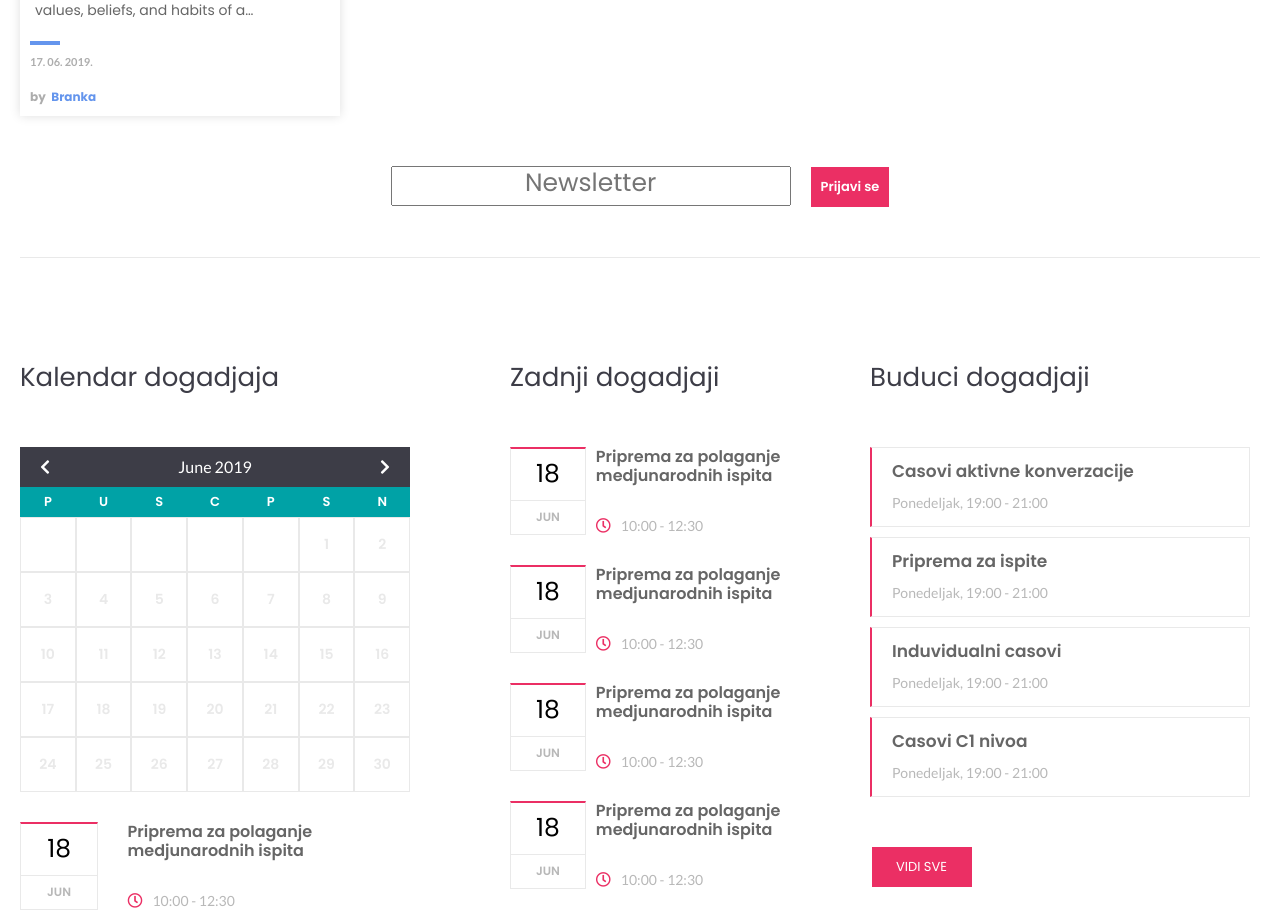
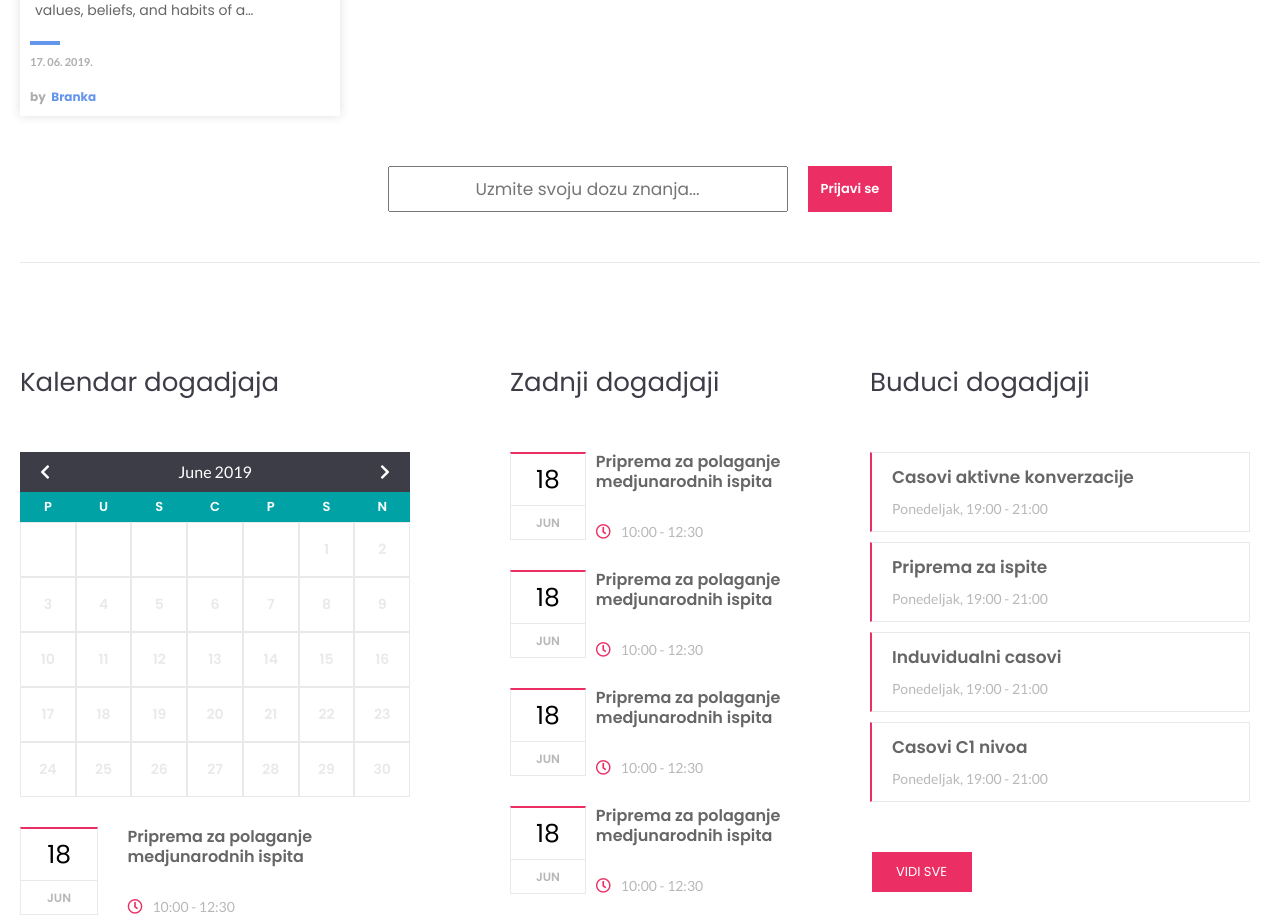
Before and after one commit to Dejan85/Pro-English, a React (Create React App) app in the folder client/: page / in a window 1280 px wide. Shown: the part 3864-4780 px from the top of the page. Built offline with nearby package versions, Linux system fonts and the light colour scheme; a web font is replaced by a local one.

Commit message:
reparing newsletter

```diff
--- a/client/src/components/layout/home/partials/NewsLetter.js
+++ b/client/src/components/layout/home/partials/NewsLetter.js
@@ -4,7 +4,10 @@ const NewsLetter = () => {
   return (
     <div className="newsLetter">
       <form className="newsLetter__form">
-        <input className="newsLetter__input" placeholder="Newsletter" />
+        <input
+          className="newsLetter__input"
+          placeholder="Uzmite svoju dozu znanja..."
+        />
         <button className="newsLetter__btn">Prijavi se</button>
       </form>
     </div>
--- a/client/src/sass/components/layout/home/_homeBlog.scss
+++ b/client/src/sass/components/layout/home/_homeBlog.scss
@@ -12,6 +12,7 @@
   &__newsletter {
     display: flex;
     justify-content: center;
+    align-items: baseline;
     width: 100%;
     // background: red;
     padding-top: 5rem;
--- a/client/src/sass/components/mixins/_newsletter.scss
+++ b/client/src/sass/components/mixins/_newsletter.scss
@@ -1,40 +1,41 @@
 @mixin newsletter {
   .newsLetter {
+    &__form {
+      display: flex;
+    }
     &__input {
-      //   padding: 1.1rem;
+      padding: 0.7rem;
       width: 40rem;
-      height: 4rem;
+      font-family: $font-8;
+      font-size: 1.7rem;
 
       &::-webkit-input-placeholder {
         font-family: $font-8;
-        font-size: 2.5rem;
+        font-size: 1.7rem;
         text-align: center;
       }
 
       &:-ms-input-placeholder {
         font-family: $font-8;
-        font-size: 2.5rem;
+        font-size: 1.7rem;
         text-align: center;
-        margin-top: 4px;
       }
 
       &:-moz-placeholder {
         font-family: $font-8;
-        font-size: 2.5rem;
+        font-size: 1.7rem;
         text-align: center;
-        margin-top: 4px;
       }
 
       &::-moz-placeholder {
         font-family: $font-8;
-        font-size: 2.5rem;
+        font-size: 1.7rem;
         text-align: center;
-        margin-top: 4px;
       }
     }
 
     &__btn {
-      padding: 1rem;
+      padding: 1.3rem;
       background: $color-pink-dark;
       border: none;
       color: white;
```
